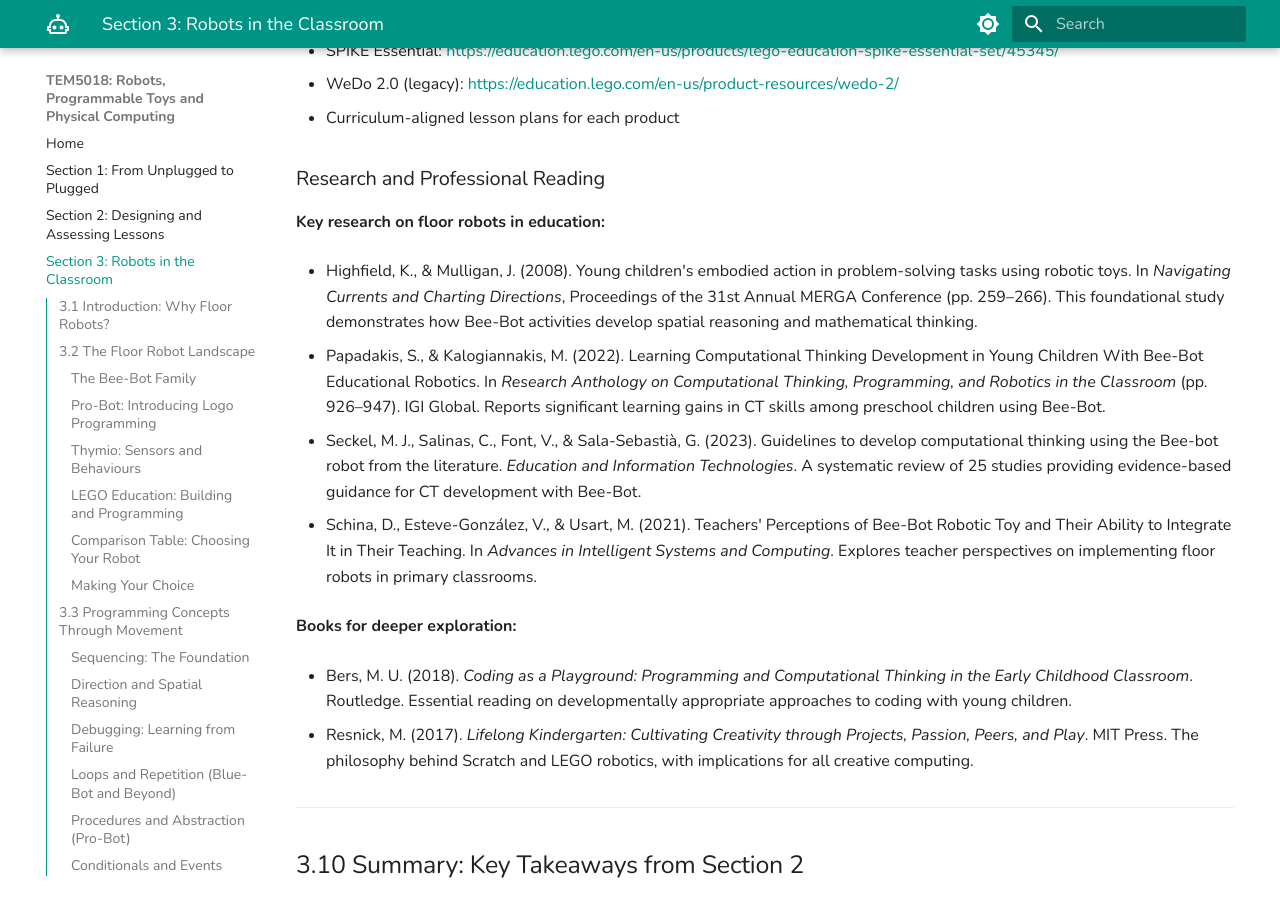
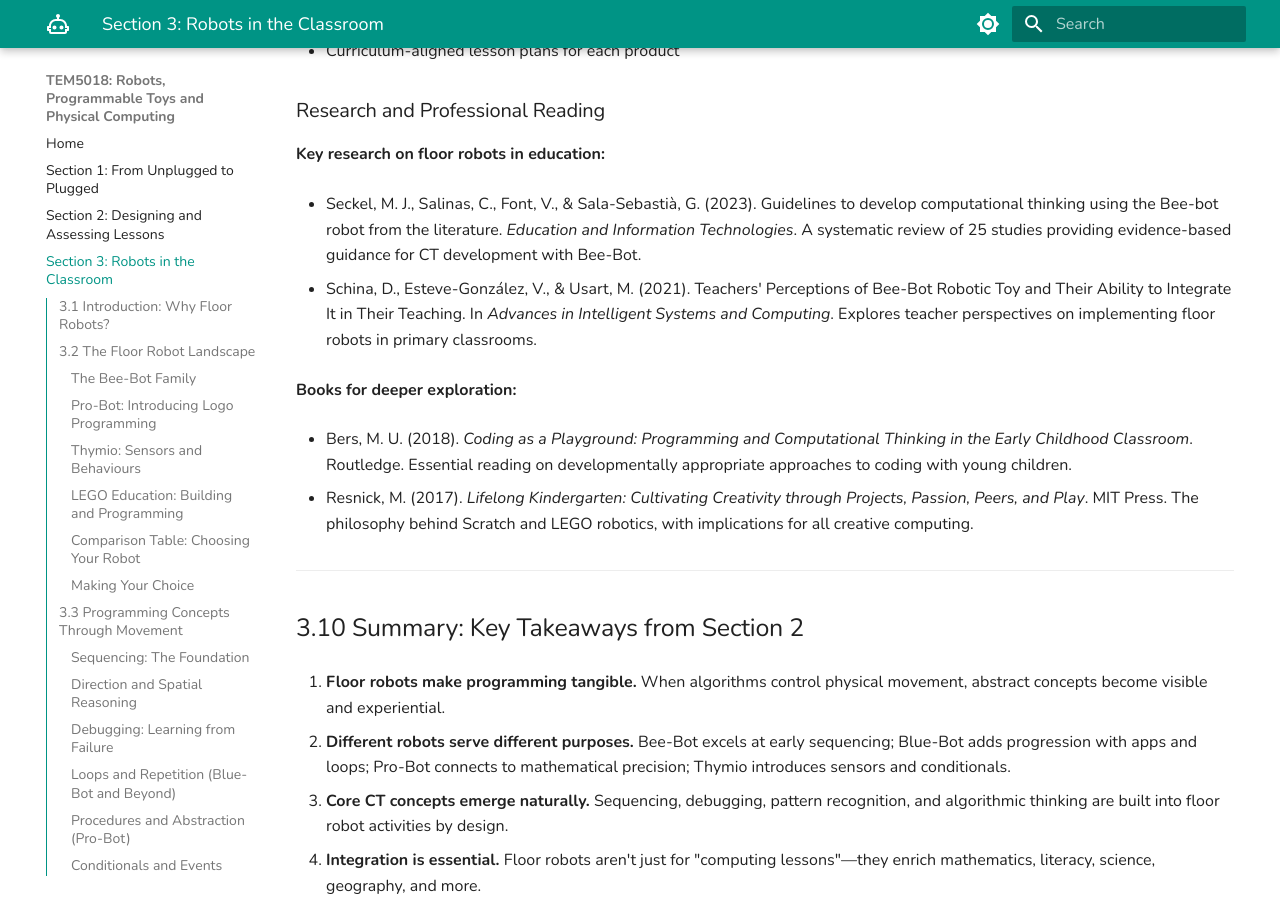
Before and after one commit to ccolo01/tem5018, an MkDocs documentation site: the page built from docs/section-3.md, in a window 1280 px wide and 900 px high, scrolled down 22612 px. Built offline with MkDocs 1.6.1 and Material for MkDocs 9.7.7, drawn with Linux system fonts in a browser that asks for light colours; some of the changed text lies outside the part shown.

Commit message:
Update section-3.md

```diff
--- a/docs/section-3.md
+++ b/docs/section-3.md
@@ -187,8 +187,6 @@ This is genuinely challenging, especially for younger children. A child standing
 - Stand behind the robot rather than facing it, so left and right match
 - Use consistent starting orientations until children are confident
 - Provide directional cards or arrows that children can manipulate
-
-Research by Highfield and Mulligan (2008) found that Bee-Bot activities significantly improved young children's spatial reasoning and directional language, with effects persisting beyond the immediate learning context.
 
 ### Debugging: Learning from Failure
 
@@ -826,10 +824,6 @@ Track which challenges children can complete independently:
 
 **Key research on floor robots in education:**
 
-- Highfield, K., & Mulligan, J. (2008). Young children's embodied action in problem-solving tasks using robotic toys. In *Navigating Currents and Charting Directions*, Proceedings of the 31st Annual MERGA Conference (pp. 259–266). This foundational study demonstrates how Bee-Bot activities develop spatial reasoning and mathematical thinking.
-
-- Papadakis, S., & Kalogiannakis, M. (2022). Learning Computational Thinking Development in Young Children With Bee-Bot Educational Robotics. In *Research Anthology on Computational Thinking, Programming, and Robotics in the Classroom* (pp. 926–947). IGI Global. Reports significant learning gains in CT skills among preschool children using Bee-Bot.
-
 - Seckel, M. J., Salinas, C., Font, V., & Sala-Sebastià, G. (2023). Guidelines to develop computational thinking using the Bee-bot robot from the literature. *Education and Information Technologies*. A systematic review of 25 studies providing evidence-based guidance for CT development with Bee-Bot.
 
 - Schina, D., Esteve-González, V., & Usart, M. (2021). Teachers' Perceptions of Bee-Bot Robotic Toy and Their Ability to Integrate It in Their Teaching. In *Advances in Intelligent Systems and Computing*. Explores teacher perspectives on implementing floor robots in primary classrooms.
```
